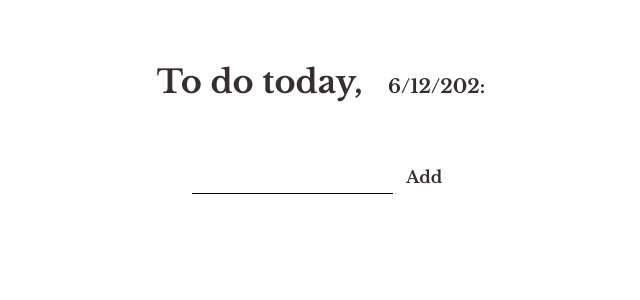
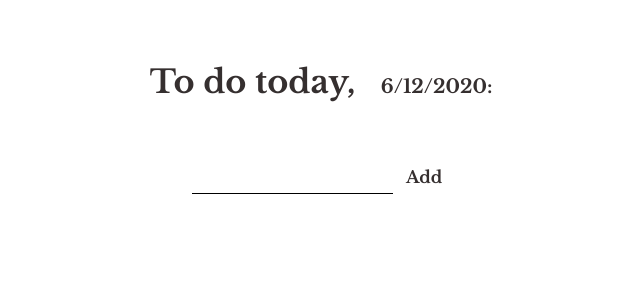
Before and after one commit to SimonaHriscu/to-do-list-in-react, a React (Create React App) app: page / in a window 1280 px wide. Shown: the top 300 px of the page, without its empty margins (319-959 px from the left). Built offline with nearby package versions, Linux system fonts and the light colour scheme.

Commit message:
date fixed

```diff
--- a/src/App.js
+++ b/src/App.js
@@ -1,15 +1,15 @@
-import React, { Component, Fragment } from "react";
-import ListOfItems from "./components/ListOfItems";
+import React, { Component, Fragment } from 'react';
+import ListOfItems from './components/ListOfItems';
 
 class App extends Component {
   constructor(props) {
     super(props);
 
     this.state = {
-      userInput: "",
-      curTime: new Date().toLocaleString().substr(0, 8),
+      userInput: '',
+      curTime: new Date().toLocaleString().substr(0, 9),
       result: [],
-      color: "",
+      color: '',
     };
   }
 
@@ -28,7 +28,7 @@ class App extends Component {
       e.preventDefault();
       const newItem = this.state.userInput;
       this.setState({
-        userInput: "",
+        userInput: '',
         result: [
           ...this.state.result,
           { id: this.state.result.length, title: newItem, done: false },
```
